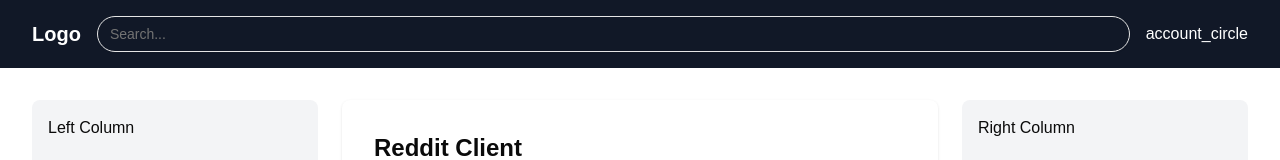
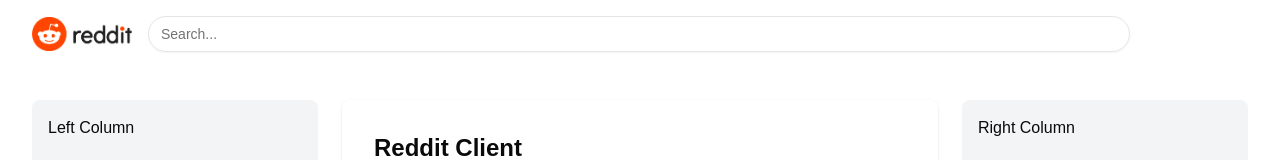
Before and after one commit to iequalsone/case-study-reddit-client-app, a Next.js app: page / in a window 1280 px wide. Shown: the top 160 px of the page. Built offline with nearby package versions, Linux system fonts and the light colour scheme; no server answers.

Commit message:
add logo

```diff
--- a/src/components/layout/Header.tsx
+++ b/src/components/layout/Header.tsx
@@ -2,16 +2,19 @@
 
 import { useSearch } from "@/contexts/SearchContext";
 import { Search } from "@/components/Search";
+import Image from "next/image";
+
+import logo from "./assets/logo.webp";
 
 export default function Header() {
   const { setSearchTerm } = useSearch();
 
   return (
-    <header className="bg-gray-900 text-white py-4 px-8 flex items-center justify-between">
-      {/* Logo */}
-      <div className="text-xl font-bold">Logo</div>
+    <header className="py-4 px-8 flex items-center justify-between">
+      <div className="relative">
+        <Image src={logo} alt="Reddit!" width={100} />
+      </div>
 
-      {/* Search Bar */}
       <div className="flex-1 mx-4">
         <Search onSearch={setSearchTerm} />
       </div>
```
Also changed, not shown: src/components/layout/assets/logo.webp (added).
